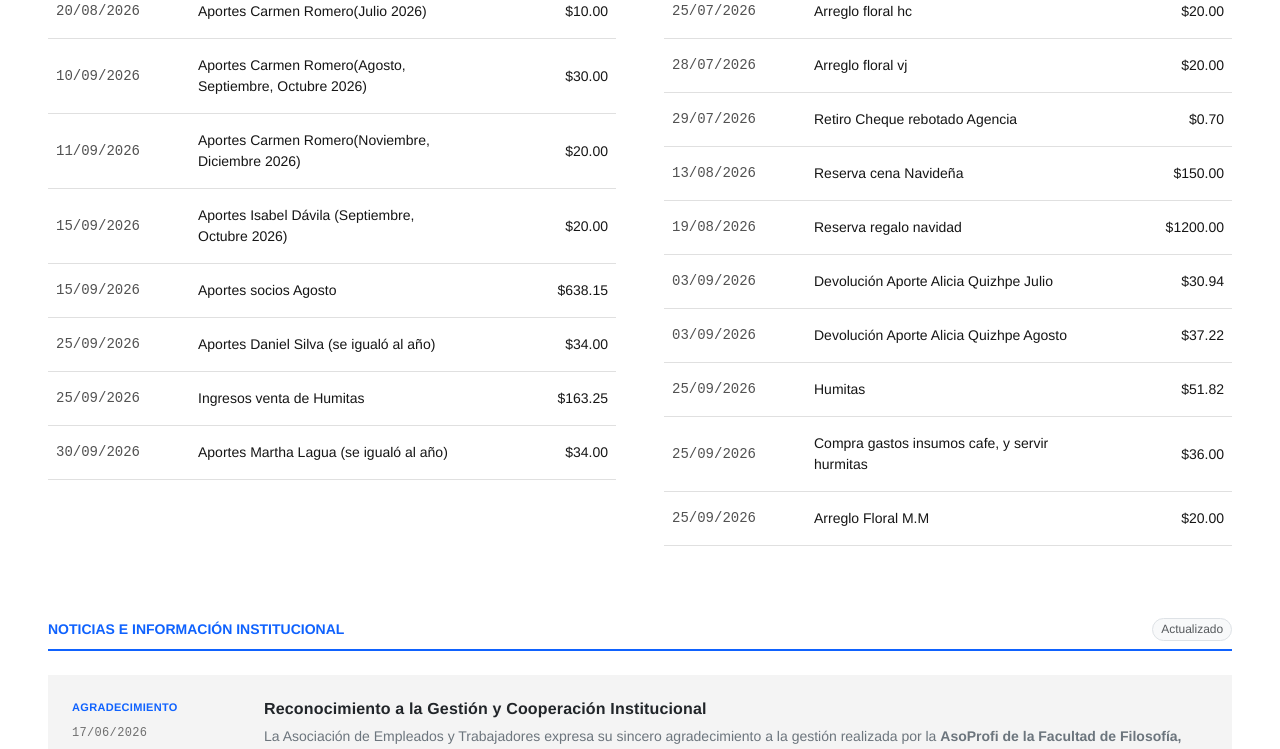
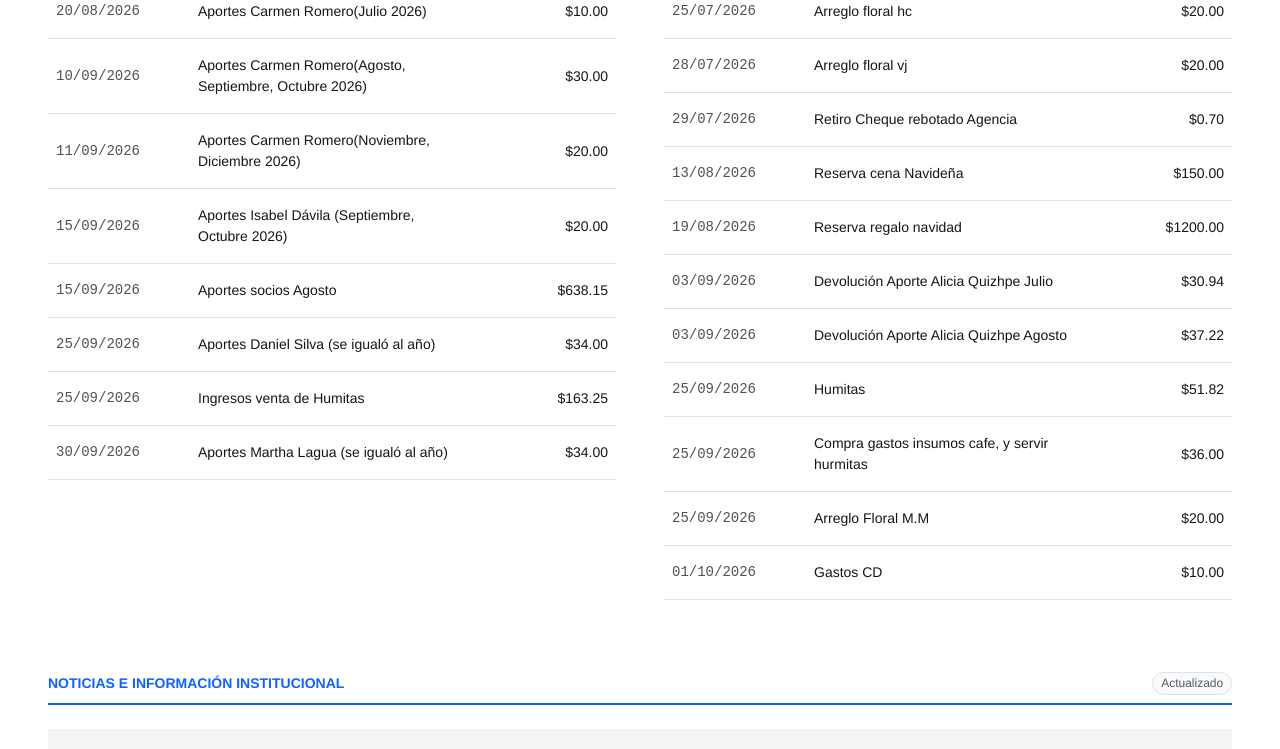
Before and after one commit to jjorgeadrian007/cuentas_aso, a React (Vite) app: page / in a window 1280 px wide. Shown: the part 1430-2179 px from the top of the page. Built offline with nearby package versions, Linux system fonts and the light colour scheme.

Commit message:
aporte CD

```diff
--- a/src/App.jsx
+++ b/src/App.jsx
@@ -56,6 +56,7 @@ export default function DashboardAsociacion() {
     { id: 22, fecha: "25/09/2026", nombre: "Humitas", valor: 51.82 },
     { id: 23, fecha: "25/09/2026", nombre: "Compra gastos insumos cafe, y servir hurmitas", valor: 36.00 },
     { id: 24, fecha: "25/09/2026", nombre: "Arreglo Floral M.M", valor: 20.00 },
+    { id: 24, fecha: "01/10/2026", nombre: "Gastos CD", valor: 10.00 },
   ]);
 
 
```
